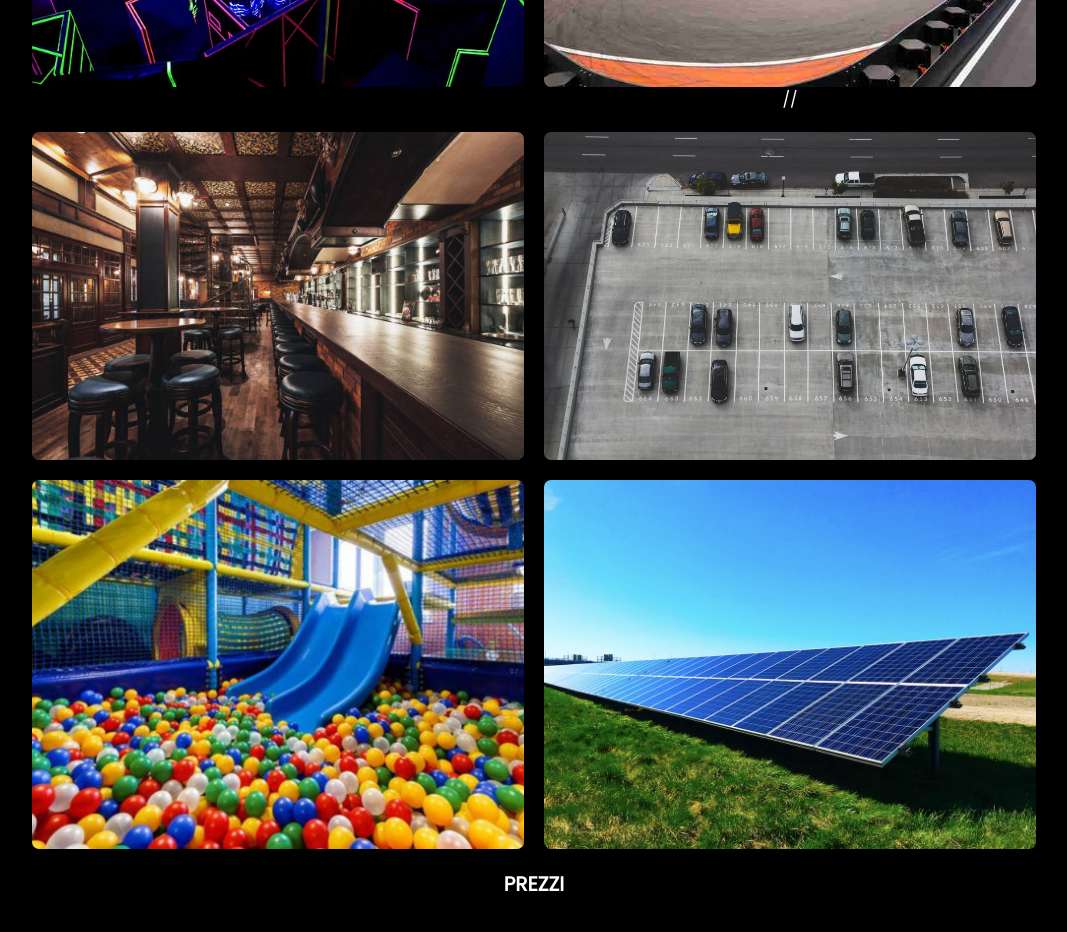
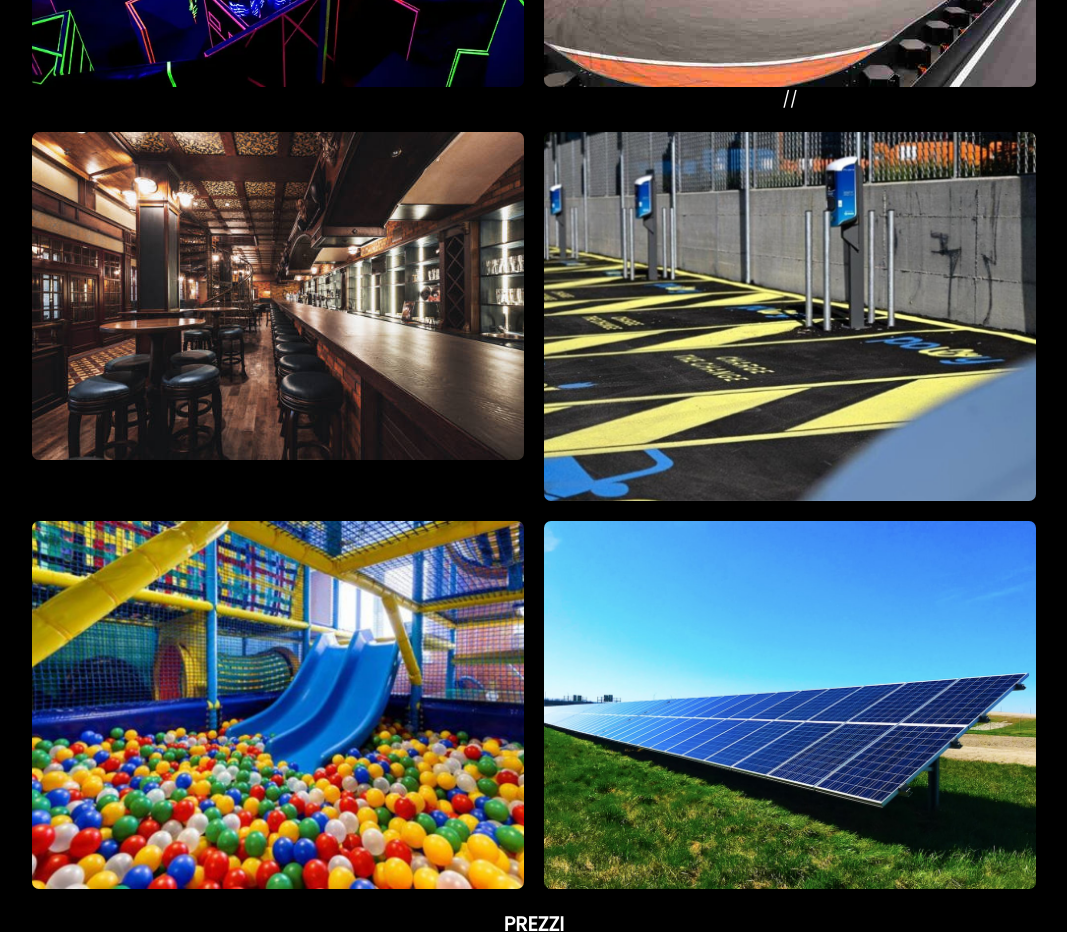
Before and after one commit to EmanuelaLoi/laserspeed1, a plain HTML site: page index.html in a window 1280 px wide. Shown: the part 2640-3572 px from the top of the page, without its empty margins (106-1173 px from the left). Drawn offline with Linux system fonts and the light colour scheme.

Commit message:
Update index.html

```diff
--- a/index.html
+++ b/index.html
@@ -163,7 +163,7 @@
                 </div>
             </div>
             <div class="single-service">
-                <img src="parcheggio1.jpg" alt="Massaggio alla Testa">
+                <img src="Elettrico.png" alt="Massaggio alla Testa">
                 <div class="overlay"></div>
                 <div class="service-desc">
                     <h3>Parcheggio</h3>
```
